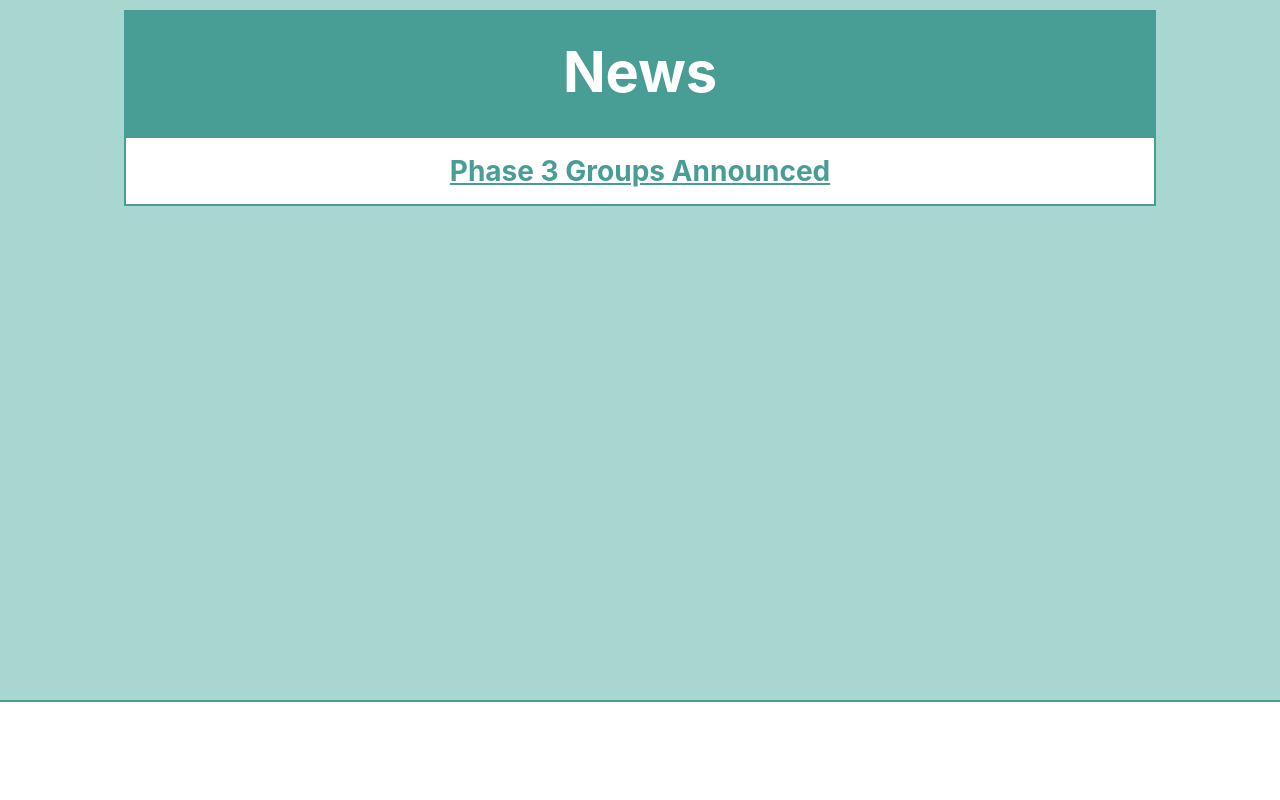
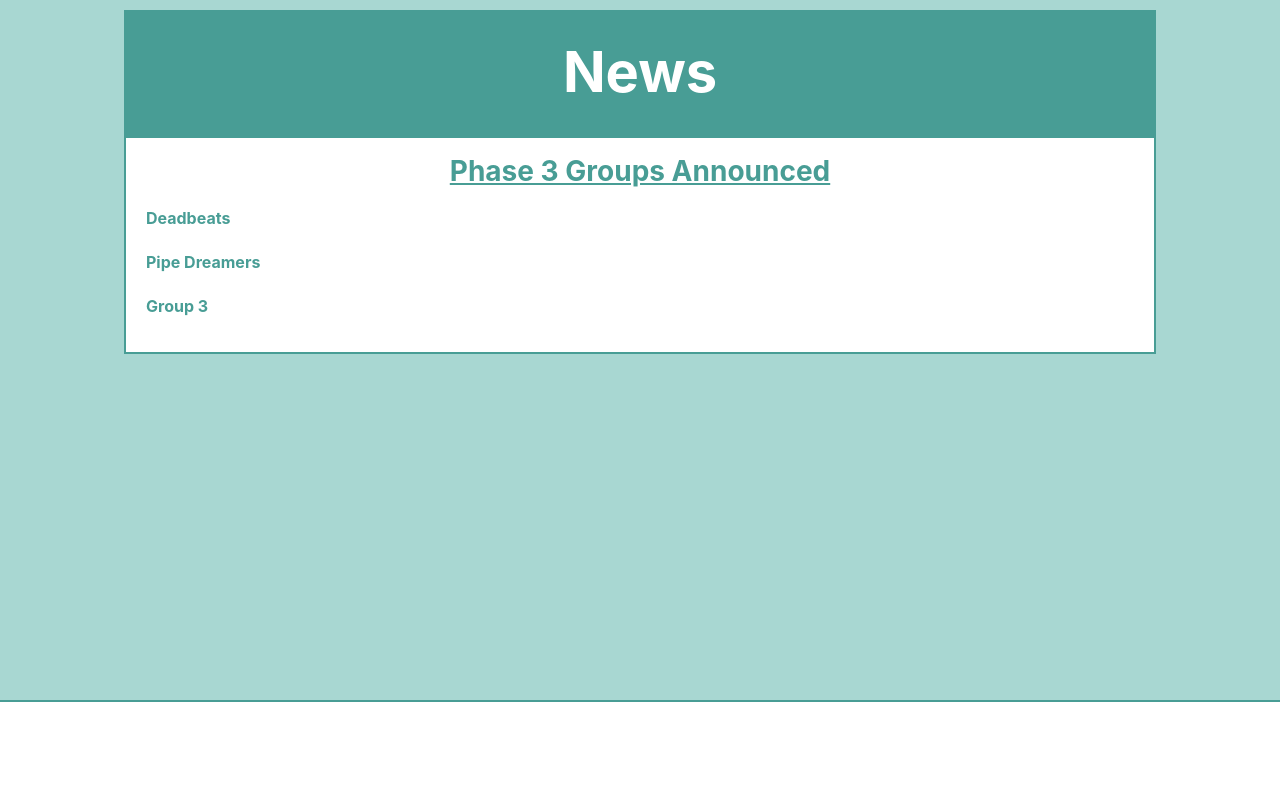
Before and after one commit to jrthayer/WorldOfIo.info, a React (Create React App) app: page / in a window 1280 px wide. Shown: the part 1700-2500 px from the top of the page. Built offline with nearby package versions, Linux system fonts and the light colour scheme.

Commit message:
Testing tableGroups

```diff
--- a/src/pages/home/layout/components/tableList/components/tableGroup.js
+++ b/src/pages/home/layout/components/tableList/components/tableGroup.js
@@ -15,9 +15,9 @@
                 <div className={styles.header}>{data.header}</div>
             ) : null}
 
-            <div className={styles.info}>
+            {/* <div className={styles.info}>
                 <ParagraphArray data={paragraphData} />
-            </div>
+            </div> */}
         </div>
     );
 };
--- a/src/pages/home/layout/components/tableList/components/tableSection.js
+++ b/src/pages/home/layout/components/tableList/components/tableSection.js
@@ -14,11 +14,11 @@
                 <div className={`${styles.header} fs-500`}>{data.header}</div>
             ) : null}
 
-            {/* {data.sections != undefined
+            {data.sections != undefined
                 ? data.sections.map((singleEntry, index) => {
                       return <TableGroup data={singleEntry} key={index} />;
                   })
-                : null} */}
+                : null}
         </div>
     );
 };
```
